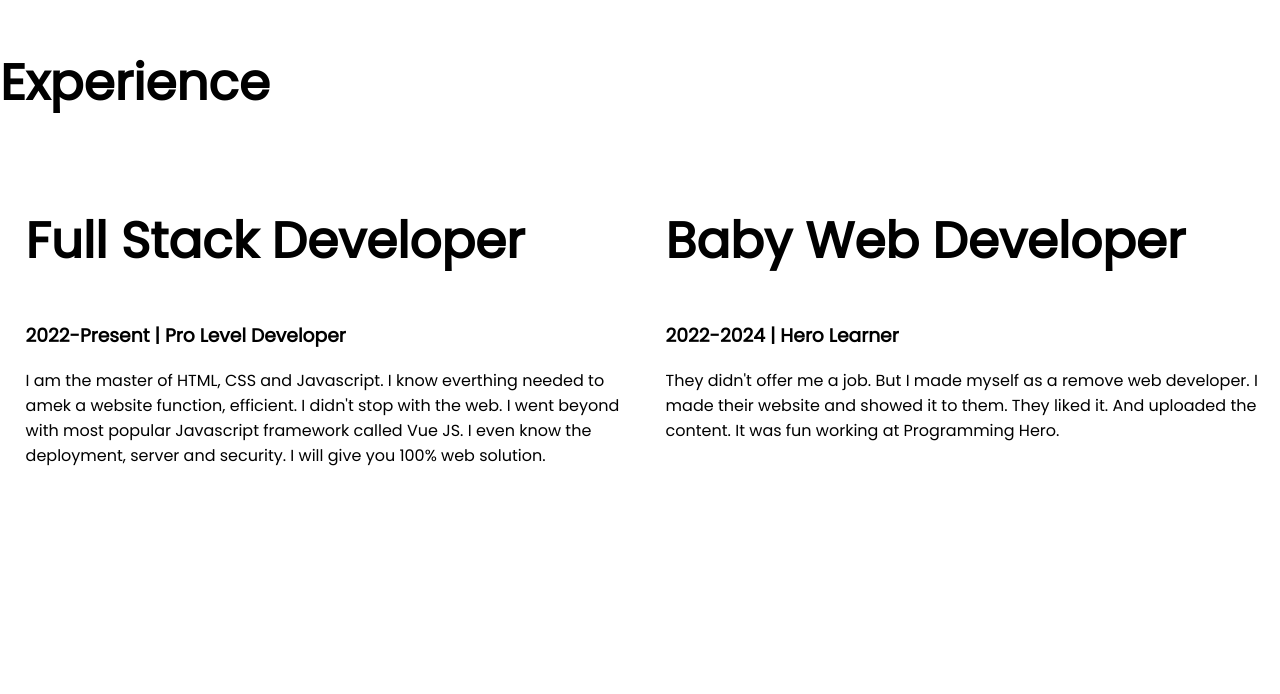
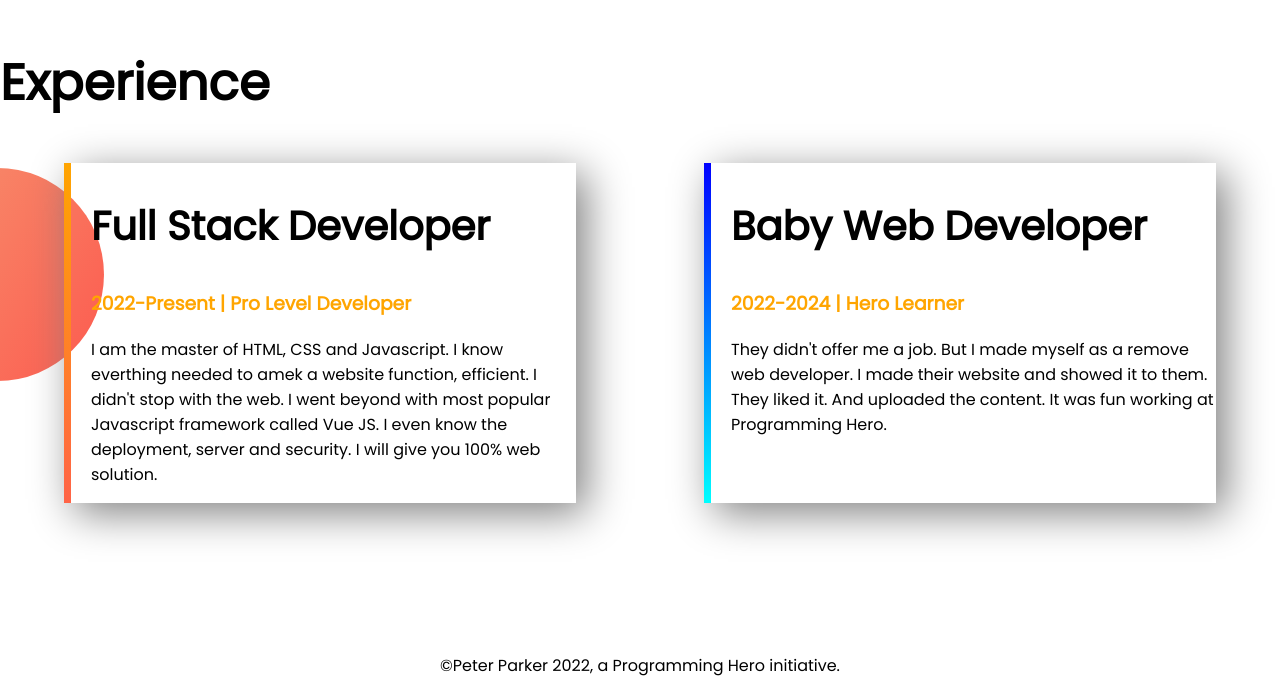
Before and after one commit to swadesh195/developer-portfolio, a plain HTML site: page index.html in a window 1280 px wide. Shown: the part 1228-1922 px from the top of the page. Before the commit the page ends 1862 px from the top, so only its background shows below. Drawn offline with Linux system fonts and the light colour scheme.

Commit message:
footer added

```diff
--- a/index.html
+++ b/index.html
@@ -38,18 +38,21 @@
     <section class="experience-area">
         <h1>Experience</h1>
         <div class="flexible-container">
-            <div class="half-width">
-                <h1>Full Stack Developer</h1>
-                <h3>2022-Present | Pro Level Developer</h3>
+            <div id="full-stack-experience" class="experience-item">
+                <h2>Full Stack Developer</h2>
+                <h3 class="orange-color">2022-Present | Pro Level Developer</h3>
                 <p>I am the master of HTML, CSS and Javascript. I know everthing needed to amek a website function, efficient. I didn't stop with the web. I went beyond with most popular Javascript framework called Vue JS. I even know the deployment, server and security. I will give you 100% web solution.</p>
             </div>
-            <div class="half-width">
-                <h1>Baby Web Developer</h1>
-                <h3>2022-2024 | Hero Learner</h3>
+            <div id="web-dev-experience" class="experience-item">
+                <h2>Baby Web Developer</h2>
+                <h3 class="orange-color">2022-2024 | Hero Learner</h3>
                 <p>They didn't offer me a job. But I made myself as a remove web developer. I made their website and showed it to them. They liked it. And uploaded the content. It was fun working at Programming Hero.</p>
             </div>
         </div>
 
     </section>
+    <footer>
+        <p>&copy;Peter Parker 2022, a Programming Hero initiative.</p>
+    </footer>
 </body>
 </html>
--- a/style.css
+++ b/style.css
@@ -15,6 +15,9 @@ body {
 }
 h1 {
   font-size: 50px;
+}
+h2 {
+  font-size: 40px;
 }
 .orange-color {
   color: orange;
@@ -36,3 +39,29 @@ h1 {
   background-repeat: no-repeat;
   background-position: right;
 }
+.experience-area {
+  background-image: url(./images/exp-bg.png);
+  background-repeat: no-repeat;
+  background-position: left;
+}
+.experience-item {
+  width: 40%;
+  border-left: 10px solid tomato;
+  margin-left: 5%;
+  margin-right: 5%;
+  padding-left: 20px;
+  box-shadow: 10px 10px 40px gray;
+}
+#full-stack-experience {
+  border-left: 7px solid;
+  border-image: linear-gradient(orange, tomato);
+  border-image-slice: 1;
+}
+#web-dev-experience {
+  border-left: 7px solid;
+  border-image: linear-gradient(blue, cyan);
+  border-image-slice: 1;
+}
+footer p {
+  text-align: center;
+}
```
